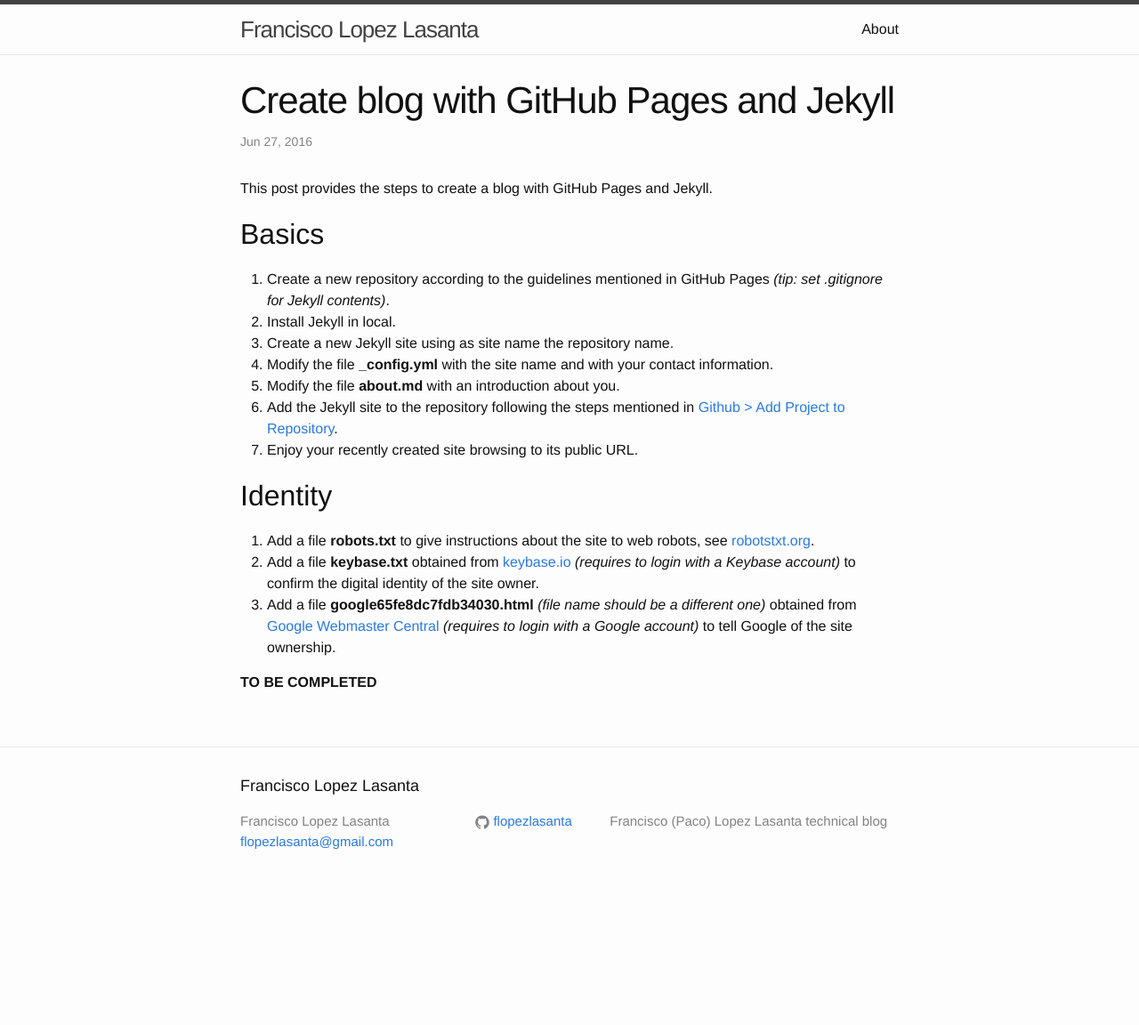
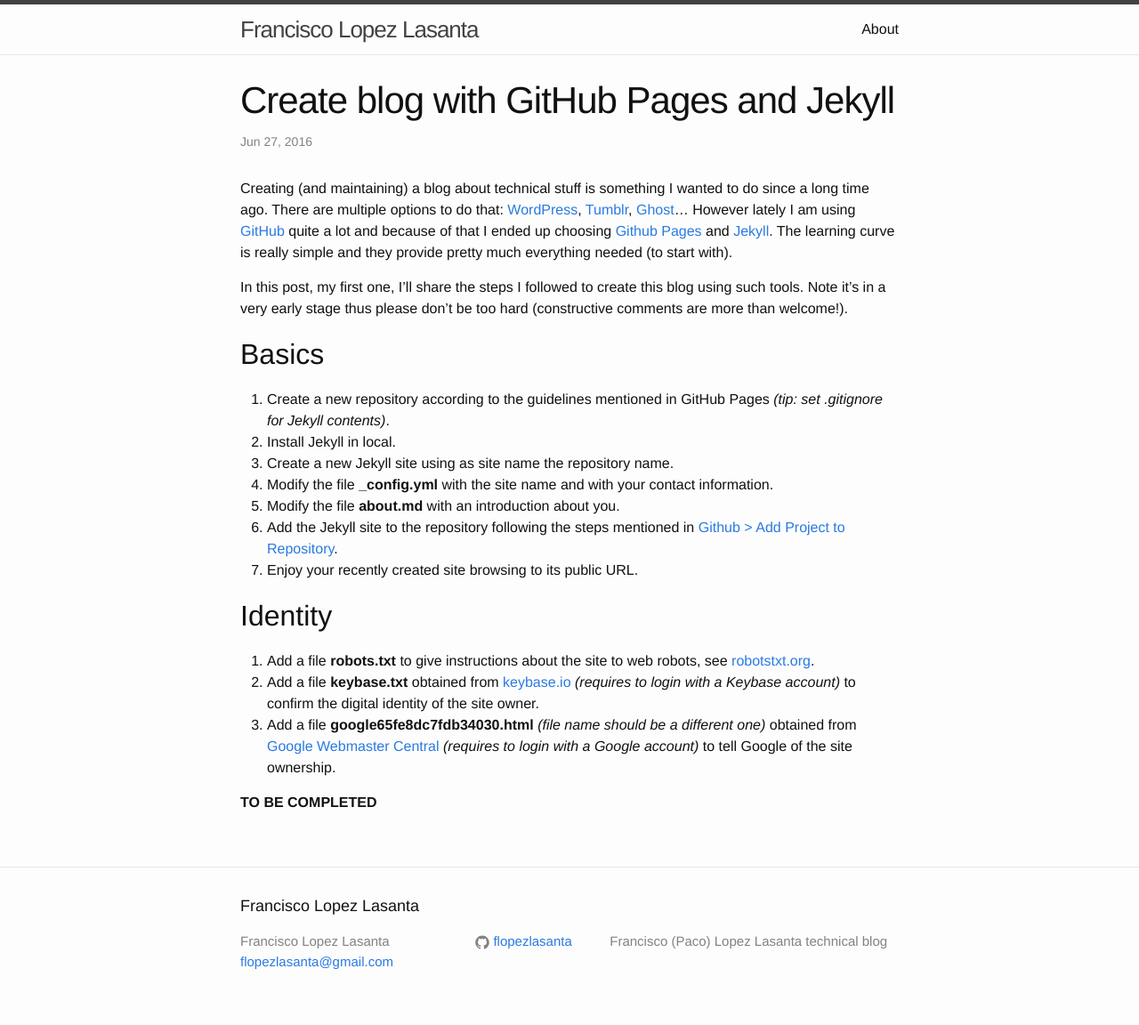
Before and after one commit to flopezlasanta/flopezlasanta.github.io, a Jekyll site: the page built from _posts/2016-06-27-hello-github-pages-jekyll.markdown, in a window 1280 px wide. Shown: the whole page at 89% size. Built offline with Jekyll 4.4.1, drawn with Linux system fonts in a browser that asks for light colours; before the commit the page ends 1017 px from its top, so only the background shows below that.

Commit message:
better description for blog about jekyll

```diff
--- a/_posts/2016-06-27-hello-github-pages-jekyll.markdown
+++ b/_posts/2016-06-27-hello-github-pages-jekyll.markdown
@@ -6,7 +6,9 @@ categories: github jekyll blog
 comments: false
 ---
 
-This post provides the steps to create a blog with GitHub Pages and Jekyll.
+Creating (and maintaining) a blog about technical stuff is something I wanted to do since a long time ago. There are multiple options to do that: [WordPress](https://wordpress.com/), [Tumblr](http://www.tumblr.com/), [Ghost](https://ghost.org/)... However lately I am using [GitHub](https://github.com/) quite a lot and because of that I ended up choosing [Github Pages](https://pages.github.com/) and [Jekyll](https://jekyllrb.com/). The learning curve is really simple and they provide pretty much everything needed (to start with).
+
+In this post, my first one, I'll share the steps I followed to create this blog using such tools. Note it's in a very early stage thus please don't be too hard (constructive comments are more than welcome!).
 
 Basics
 ------
```
